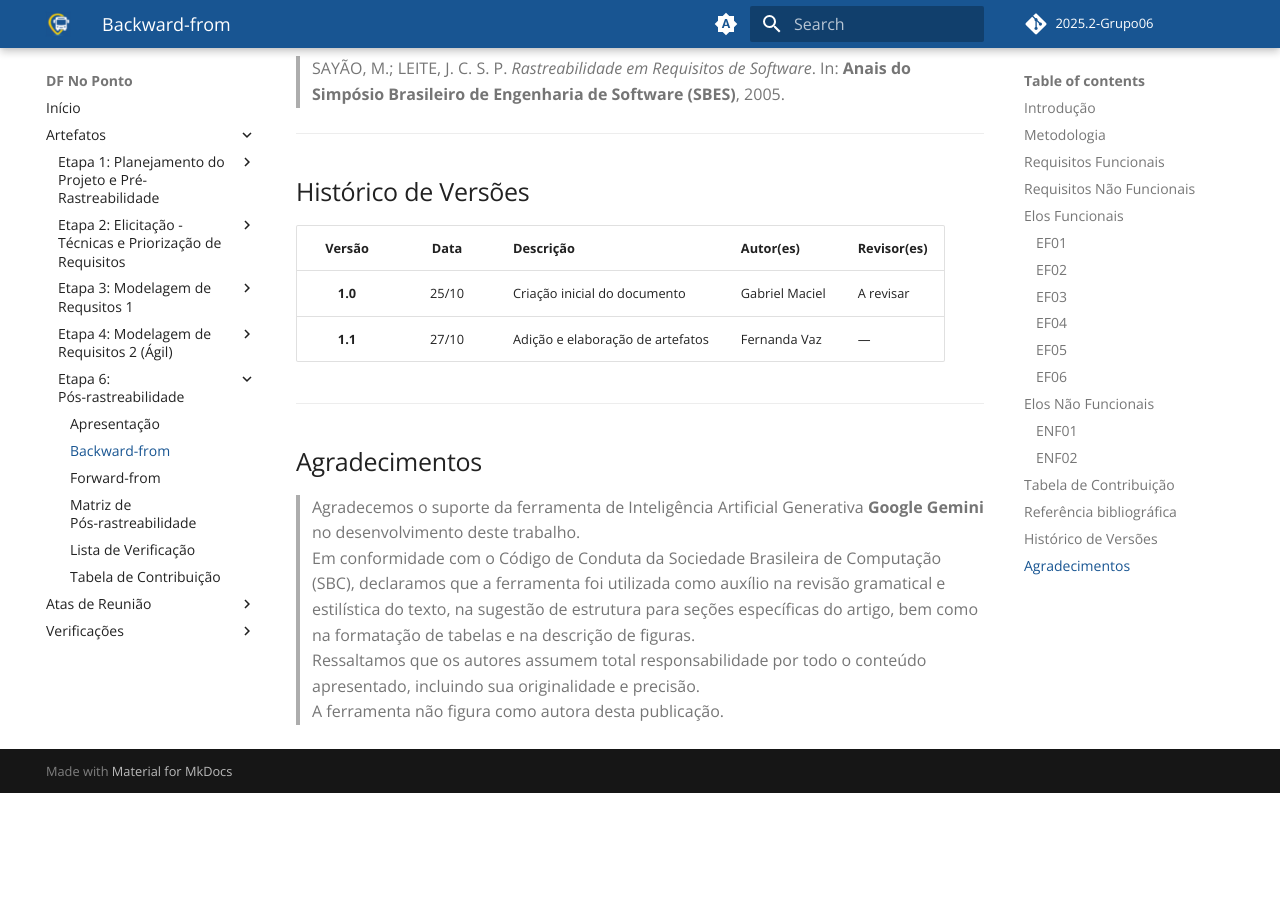
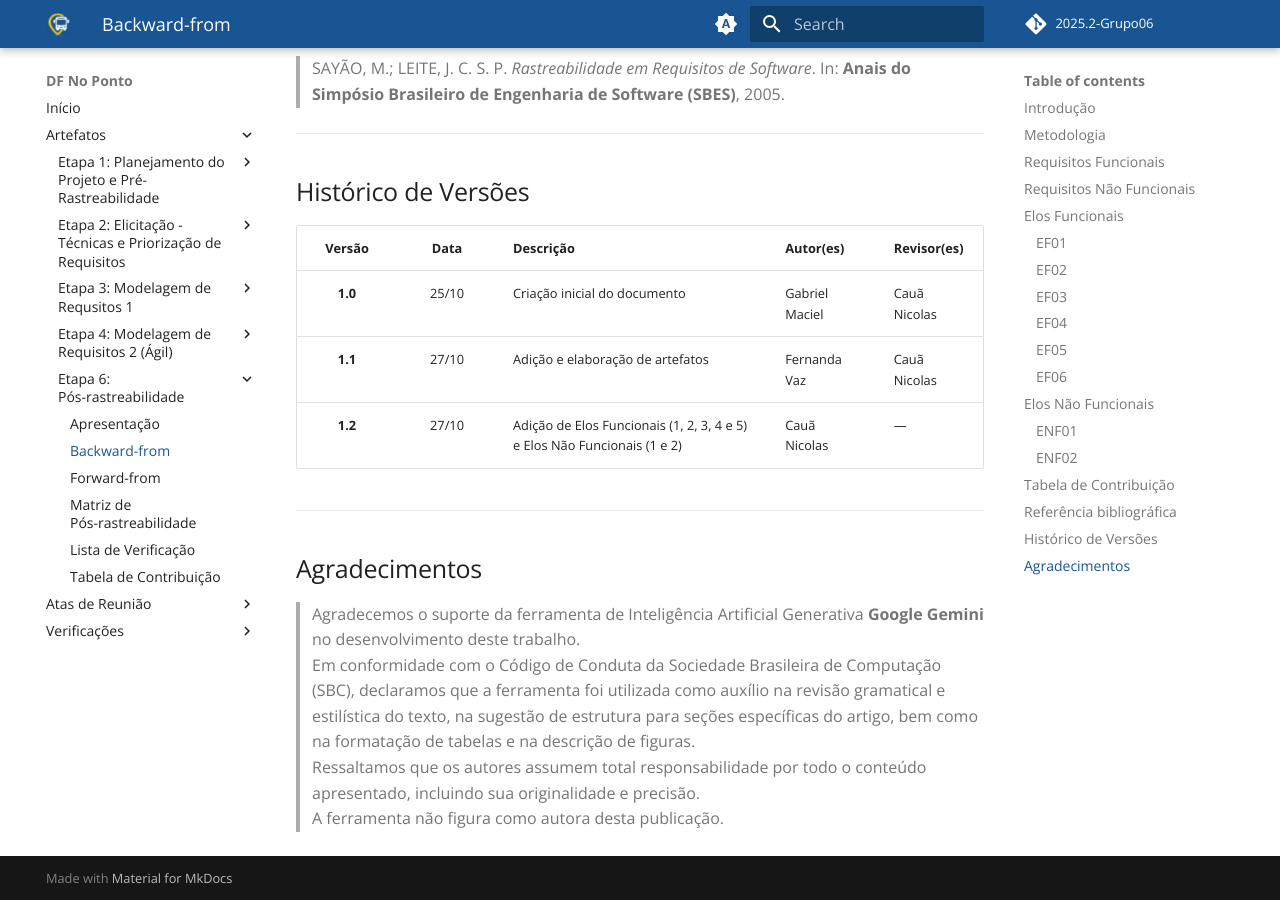
Before and after one commit to Requisitos-de-Software/2025.2-Grupo06, an MkDocs documentation site: the page built from docs/pos-rastreabilidade/backward.md, in a window 1280 px wide and 900 px high, scrolled down 8755 px. Built offline with MkDocs 1.6.1 and Material for MkDocs 9.7.7, drawn with Linux system fonts in a browser that asks for light colours; comment, search, counter and statistics services are not loaded; before the commit the page ends 9548 px from its top, so only the background shows below that.

Commit message:
add histórico de versão

```diff
--- a/docs/pos-rastreabilidade/backward.md
+++ b/docs/pos-rastreabilidade/backward.md
@@ -205,8 +205,9 @@ A metodologia aplicada baseia-se na análise dos artefatos de requisitos funcion
 
 | **Versão** | **Data** | **Descrição** | **Autor(es)** | **Revisor(es)** |
 |:----------:|:--------:|:--------------|:--------------|:----------------|
-| **1.0** | 25/10 | Criação inicial do documento | Gabriel Maciel | A revisar |
-| **1.1** | 27/10 | Adição e elaboração de artefatos | Fernanda Vaz | — |
+| **1.0** | 25/10 | Criação inicial do documento | Gabriel Maciel | Cauã Nicolas |
+| **1.1** | 27/10 | Adição e elaboração de artefatos | Fernanda Vaz | Cauã Nicolas |
+| **1.2** | 27/10 | Adição de Elos Funcionais (1, 2, 3, 4 e 5) e Elos Não Funcionais (1 e 2) | Cauã Nicolas | — |
 
 ---
 
```
